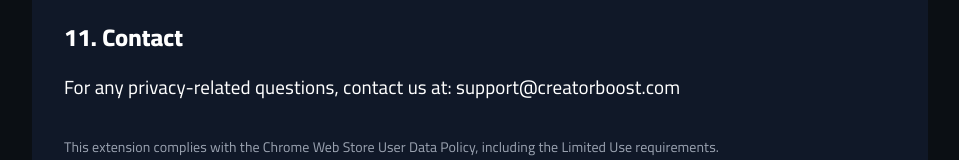
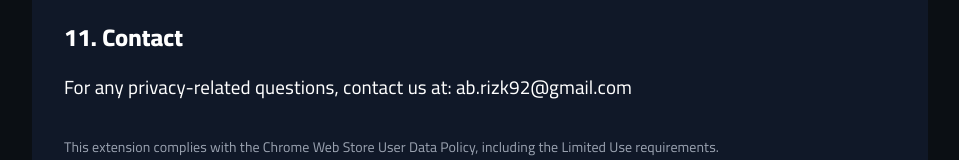
Before and after one commit to abrizk92-del/sahhel, a Next.js app: page /creatorboost/privacy in a window 1280 px wide. Shown: the part 2365-2525 px from the top of the page, without its empty margins (160-1119 px from the left). Built offline with nearby package versions, Linux system fonts and the light colour scheme.

Commit message:
Update contact email in privacy policy

```diff
--- a/app/creatorboost/privacy/page.tsx
+++ b/app/creatorboost/privacy/page.tsx
@@ -57,7 +57,7 @@
       <p className="mb-6">We may update this Privacy Policy occasionally. Any changes will be reflected on this page with an updated "Last updated" date.</p>
 
       <h2 className="text-2xl font-bold mt-8 mb-4">11. Contact</h2>
-      <p className="mb-6">For any privacy-related questions, contact us at: support@creatorboost.com</p>
+      <p className="mb-6">For any privacy-related questions, contact us at: ab.rizk92@gmail.com</p>
 
       <p className="mt-8 text-gray-400 text-sm">This extension complies with the Chrome Web Store User Data Policy, including the Limited Use requirements.</p>
     </div>
```
